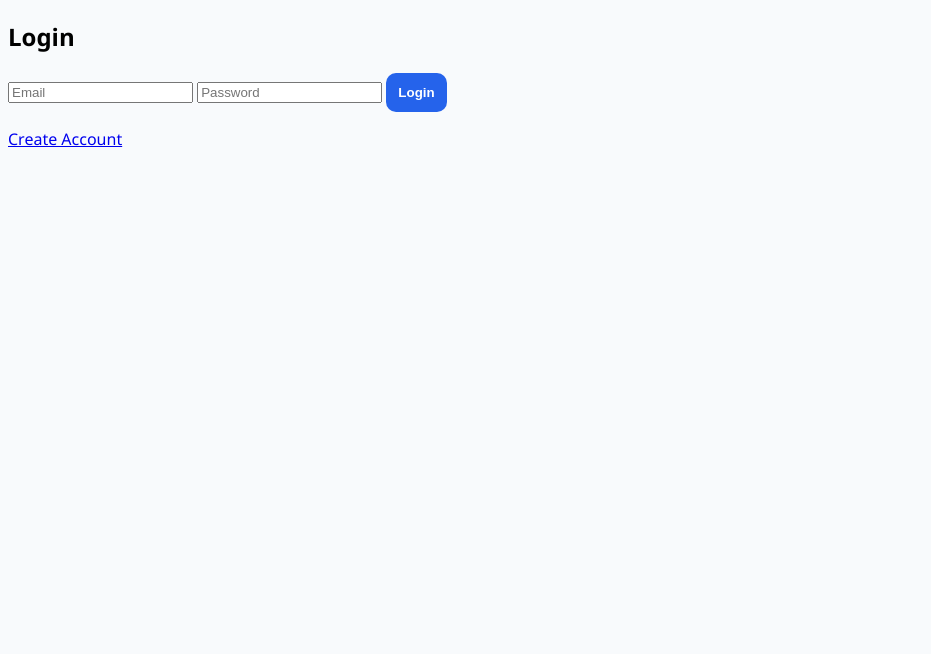
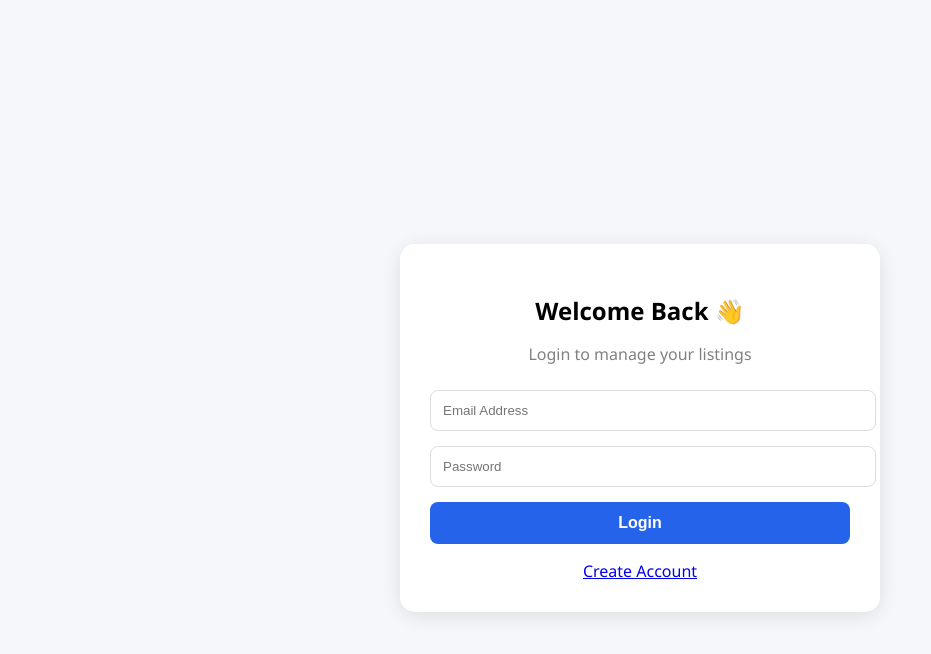
Before and after one commit to a1wayspraveen/NestNotes-Flat-Sharing, a plain HTML site: page frontend/login.html in a window 1280 px wide. Shown: the whole page, without its empty margins (0-931 px from the left). Drawn offline with Linux system fonts and the light colour scheme.

Commit message:
UI Fixes

```diff
--- a/frontend/details.css
+++ b/frontend/details.css
@@ -73,3 +73,6 @@ h1{
     display:inline-block;
     margin-bottom:10px;
 }
+
+/* MOBILE RESPONSIVE */
+@media (max-width: 768px) {
--- a/frontend/login.html
+++ b/frontend/login.html
@@ -4,18 +4,23 @@
     <title>Login</title>
     <link rel="stylesheet" href="styles.css">
 </head>
-<body>
+<body class="auth-page">
 
-    <div class="container">
+    <div class="auth-container">
 
-        <h2>Login</h2>
+        <div class="auth-card">
+
+            <h2>Welcome Back 👋</h2>
+            <p class="auth-subtitle">
+                Login to manage your listings
+            </p>
 
             <form id="loginForm">
 
                 <input
                     type="email"
                     id="email"
-                placeholder="Email"
+                    placeholder="Email Address"
                     required
                 >
 
@@ -26,7 +31,10 @@
                     required
                 >
 
-            <button type="submit">
+                <button
+                    type="submit"
+                    class="auth-btn"
+                >
                     Login
                 </button>
 
@@ -34,14 +42,17 @@
 
             <p id="message"></p>
 
+            <div class="auth-links">
                 <a href="register.html">
                     Create Account
                 </a>
+            </div>
+
+        </div>
 
     </div>
 
 <script>
-
 document
     .getElementById("loginForm")
     .addEventListener(
@@ -62,8 +73,7 @@
                     {
                         method: "POST",
                         headers: {
-                                    "Content-Type":
-                                    "application/json"
+                            "Content-Type": "application/json"
                         },
                         body: JSON.stringify({
                             email,
@@ -104,7 +114,6 @@
             }
         }
     );
-
 </script>
 
 </body>
--- a/frontend/styles.css
+++ b/frontend/styles.css
@@ -1,3 +1,24 @@
+@media (max-width:768px){
+
+    nav{
+        flex-wrap:wrap;
+        gap:10px;
+    }
+
+    .listing-card{
+        width:100%;
+    }
+
+    .listing-card img{
+        height:220px;
+    }
+
+    .hero-content h1{
+        font-size:28px;
+    }
+
+}
+
 html{
     scroll-behavior:smooth;
 }
@@ -555,6 +576,9 @@ footer{
 }
 
 .listing-card {
+  width:100%;
+  height:250px;
+  object-fit:cover;
   background: white;
   border-radius: 16px;
   overflow: hidden;
@@ -750,3 +774,72 @@ textarea{
         text-align:center;
     }
 }
+
+/* Auth Pages */
+
+.auth-page{
+    background:#f5f7fb;
+    min-height:100vh;
+}
+
+.auth-container{
+    display:flex;
+    justify-content:center;
+    align-items:center;
+    min-height:100vh;
+    padding:20px;
+}
+
+.auth-card{
+    width:100%;
+    max-width:420px;
+    background:white;
+    padding:30px;
+    border-radius:15px;
+    box-shadow:0 4px 20px rgba(0,0,0,0.1);
+}
+
+.auth-card h2{
+    text-align:center;
+    margin-bottom:10px;
+}
+
+.auth-subtitle{
+    text-align:center;
+    color:gray;
+    margin-bottom:25px;
+}
+
+.auth-card input{
+    width:100%;
+    padding:12px;
+    margin-bottom:15px;
+    border:1px solid #ddd;
+    border-radius:8px;
+}
+
+.auth-btn{
+    width:100%;
+    padding:12px;
+    border:none;
+    border-radius:8px;
+    background:#2563eb;
+    color:white;
+    font-size:16px;
+    cursor:pointer;
+}
+
+.auth-btn:hover{
+    opacity:0.9;
+}
+
+.auth-links{
+    text-align:center;
+    margin-top:15px;
+}
+
+#message{
+    text-align:center;
+    color:red;
+    margin-top:10px;
+}
```
Lines whose indentation alone changed are shown as unchanged.
